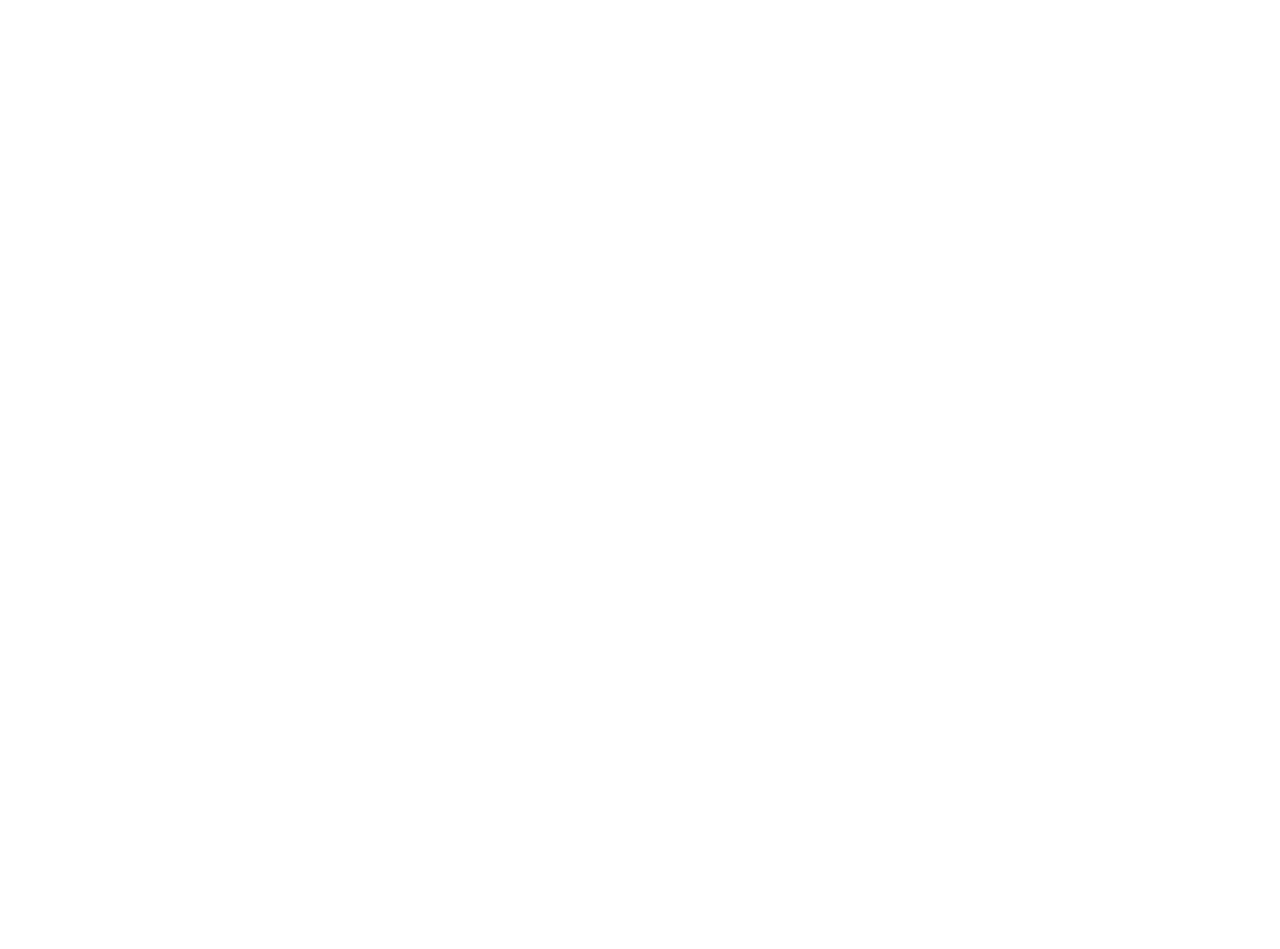
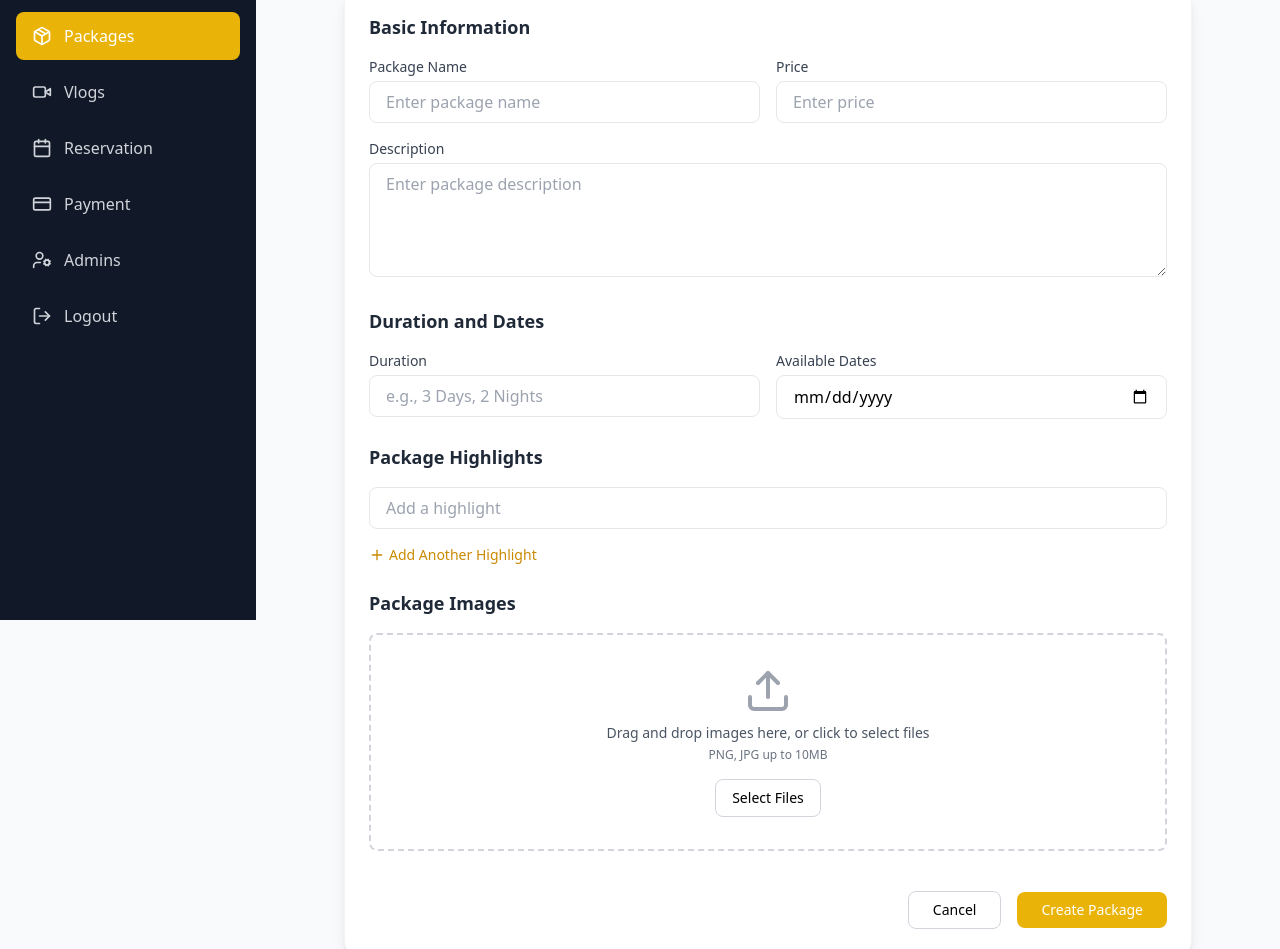
Before and after one commit to KDHBuddhika/Moksha, a React (Vite) app in the folder client/: page /dashboard/packages/add in a window 1280 px wide. Before the commit this address had no page. Shown: the part 180-1129 px from the top of the page. Before the commit the page ends 800 px from the top, so only its background shows below. Built offline with nearby package versions, Linux system fonts and the light colour scheme.

Commit message:
add packages in admin panal

```diff
--- a/client/src/App.tsx
+++ b/client/src/App.tsx
@@ -12,6 +12,7 @@
 import MainLayout from './components/dashboard/MainLayout';
 import Dashboard from './pages/Dashboard/Dashboard';
 import Users from './pages/Dashboard/Users';
+import AddPackage from './pages/Dashboard/AddPackage';
 
 function App() {
 
@@ -34,6 +35,8 @@
         <Route path="/dashboard/users" element={<Users />} />
 
         <Route path="/dashboard/packages" element={<Packages />} />
+
+        <Route path="/dashboard/packages/add" element={<AddPackage />} />
         </Route>
 
 
--- /dev/null
+++ b/client/src/pages/Dashboard/AddPackage.tsx
@@ -0,0 +1,175 @@
+import React, { useState } from 'react';
+import { ArrowLeft, Upload, Plus, X } from 'lucide-react';
+import { Link } from 'react-router-dom';
+
+const AddPackage = () => {
+  const [images, setImages] = useState<string[]>([]);
+  const [highlights, setHighlights] = useState<string[]>(['']);
+
+  const addHighlight = () => {
+    setHighlights([...highlights, '']);
+  };
+
+  const removeHighlight = (index: number) => {
+    setHighlights(highlights.filter((_, i) => i !== index));
+  };
+
+  const updateHighlight = (index: number, value: string) => {
+    const newHighlights = [...highlights];
+    newHighlights[index] = value;
+    setHighlights(newHighlights);
+  };
+
+  return (
+    <div className="p-6 max-w-4xl mx-auto">
+      <div className="flex items-center gap-4 mb-6">
+        <Link to="/packages" className="text-gray-600 hover:text-gray-800">
+          <ArrowLeft className="h-6 w-6" />
+        </Link>
+        <h1 className="text-2xl font-bold text-gray-800">Add New Package</h1>
+      </div>
+
+      <div className="bg-white rounded-xl shadow-lg border border-gray-100 p-6">
+        <form className="space-y-6">
+          {/* Basic Information */}
+          <div className="space-y-4">
+            <h2 className="text-lg font-semibold text-gray-800">Basic Information</h2>
+
+            <div className="grid grid-cols-2 gap-4">
+              <div>
+                <label className="block text-sm font-medium text-gray-700 mb-1">
+                  Package Name
+                </label>
+                <input
+                  type="text"
+                  className="w-full px-4 py-2 border rounded-lg focus:outline-none focus:ring-2 focus:ring-yellow-500"
+                  placeholder="Enter package name"
+                />
+              </div>
+              <div>
+                <label className="block text-sm font-medium text-gray-700 mb-1">
+                  Price
+                </label>
+                <input
+                  type="number"
+                  className="w-full px-4 py-2 border rounded-lg focus:outline-none focus:ring-2 focus:ring-yellow-500"
+                  placeholder="Enter price"
+                />
+              </div>
+            </div>
+
+            <div>
+              <label className="block text-sm font-medium text-gray-700 mb-1">
+                Description
+              </label>
+              <textarea
+                rows={4}
+                className="w-full px-4 py-2 border rounded-lg focus:outline-none focus:ring-2 focus:ring-yellow-500"
+                placeholder="Enter package description"
+              />
+            </div>
+          </div>
+
+          {/* Duration and Dates */}
+          <div className="space-y-4">
+            <h2 className="text-lg font-semibold text-gray-800">Duration and Dates</h2>
+
+            <div className="grid grid-cols-2 gap-4">
+              <div>
+                <label className="block text-sm font-medium text-gray-700 mb-1">
+                  Duration
+                </label>
+                <input
+                  type="text"
+                  className="w-full px-4 py-2 border rounded-lg focus:outline-none focus:ring-2 focus:ring-yellow-500"
+                  placeholder="e.g., 3 Days, 2 Nights"
+                />
+              </div>
+              <div>
+                <label className="block text-sm font-medium text-gray-700 mb-1">
+                  Available Dates
+                </label>
+                <input
+                  type="date"
+                  className="w-full px-4 py-2 border rounded-lg focus:outline-none focus:ring-2 focus:ring-yellow-500"
+                />
+              </div>
+            </div>
+          </div>
+
+          {/* Package Highlights */}
+          <div className="space-y-4">
+            <h2 className="text-lg font-semibold text-gray-800">Package Highlights</h2>
+
+            {highlights.map((highlight, index) => (
+              <div key={index} className="flex items-center gap-2">
+                <input
+                  type="text"
+                  value={highlight}
+                  onChange={(e) => updateHighlight(index, e.target.value)}
+                  className="flex-1 px-4 py-2 border rounded-lg focus:outline-none focus:ring-2 focus:ring-yellow-500"
+                  placeholder="Add a highlight"
+                />
+                {highlights.length > 1 && (
+                  <button
+                    type="button"
+                    onClick={() => removeHighlight(index)}
+                    className="p-2 text-red-600 hover:bg-red-50 rounded-lg"
+                  >
+                    <X className="h-5 w-5" />
+                  </button>
+                )}
+              </div>
+            ))}
+
+            <button
+              type="button"
+              onClick={addHighlight}
+              className="text-yellow-600 hover:text-yellow-700 text-sm font-medium flex items-center gap-1"
+            >
+              <Plus className="h-4 w-4" />
+              Add Another Highlight
+            </button>
+          </div>
+
+          {/* Images */}
+          <div className="space-y-4">
+            <h2 className="text-lg font-semibold text-gray-800">Package Images</h2>
+
+            <div className="border-2 border-dashed border-gray-300 rounded-lg p-8">
+              <div className="flex flex-col items-center justify-center">
+                <Upload className="h-12 w-12 text-gray-400" />
+                <p className="mt-2 text-sm text-gray-600">Drag and drop images here, or click to select files</p>
+                <p className="text-xs text-gray-500 mt-1">PNG, JPG up to 10MB</p>
+                <button
+                  type="button"
+                  className="mt-4 px-4 py-2 bg-white border border-gray-300 rounded-lg text-sm font-medium hover:bg-gray-50"
+                >
+                  Select Files
+                </button>
+              </div>
+            </div>
+          </div>
+
+          {/* Submit Buttons */}
+          <div className="flex items-center justify-end gap-4 pt-4">
+            <Link
+              to="/packages"
+              className="px-6 py-2 border border-gray-300 rounded-lg text-sm font-medium hover:bg-gray-50"
+            >
+              Cancel
+            </Link>
+            <button
+              type="submit"
+              className="px-6 py-2 bg-yellow-500 text-white rounded-lg hover:bg-yellow-600 text-sm font-medium"
+            >
+              Create Package
+            </button>
+          </div>
+        </form>
+      </div>
+    </div>
+  );
+};
+
+export default AddPackage;
```
